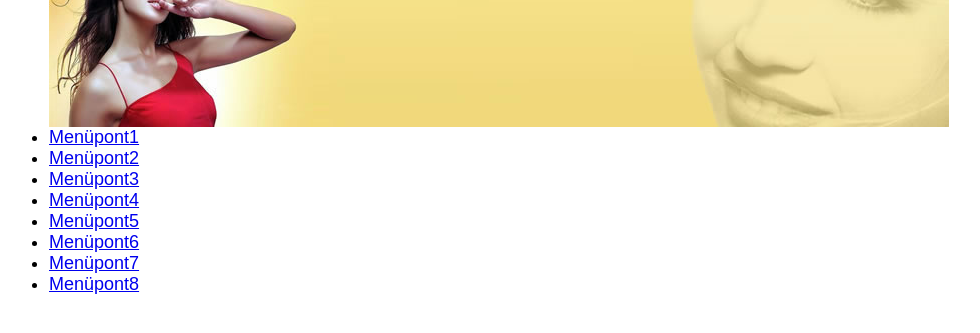
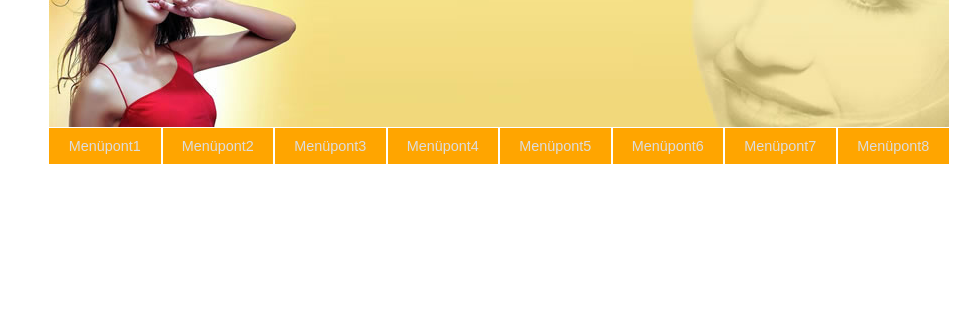
Before and after one commit to Zandras14/SzModell, a plain HTML site: page index.html in a window 1280 px wide. Shown: the part 73-406 px from the top of the page, without its empty margins (141-1121 px from the left). Drawn offline with Linux system fonts and the light colour scheme.

Commit message:
Navigacio

```diff
--- a/css/style2.css
+++ b/css/style2.css
@@ -20,3 +20,30 @@ h1{
     text-transform: uppercase;
     text-indent: 200px;
 }
+ul{
+    list-style: none;
+}li{
+    width: 12.5%;
+    float:left;
+    border: 1px solid white;
+    text-align: center;
+}
+li:first-child{
+    border-left: none;
+}
+li:last-child{
+    border-right: none;
+}
+a{
+    width: 100%;
+    background-color: orange;
+    display: inline-block;
+    padding: 10px;
+    color:  #ddd;
+    text-decoration: none;
+    font-size: .8rem;
+}
+a:hover{
+    color: white;
+    text-decoration: underline;
+}
```
